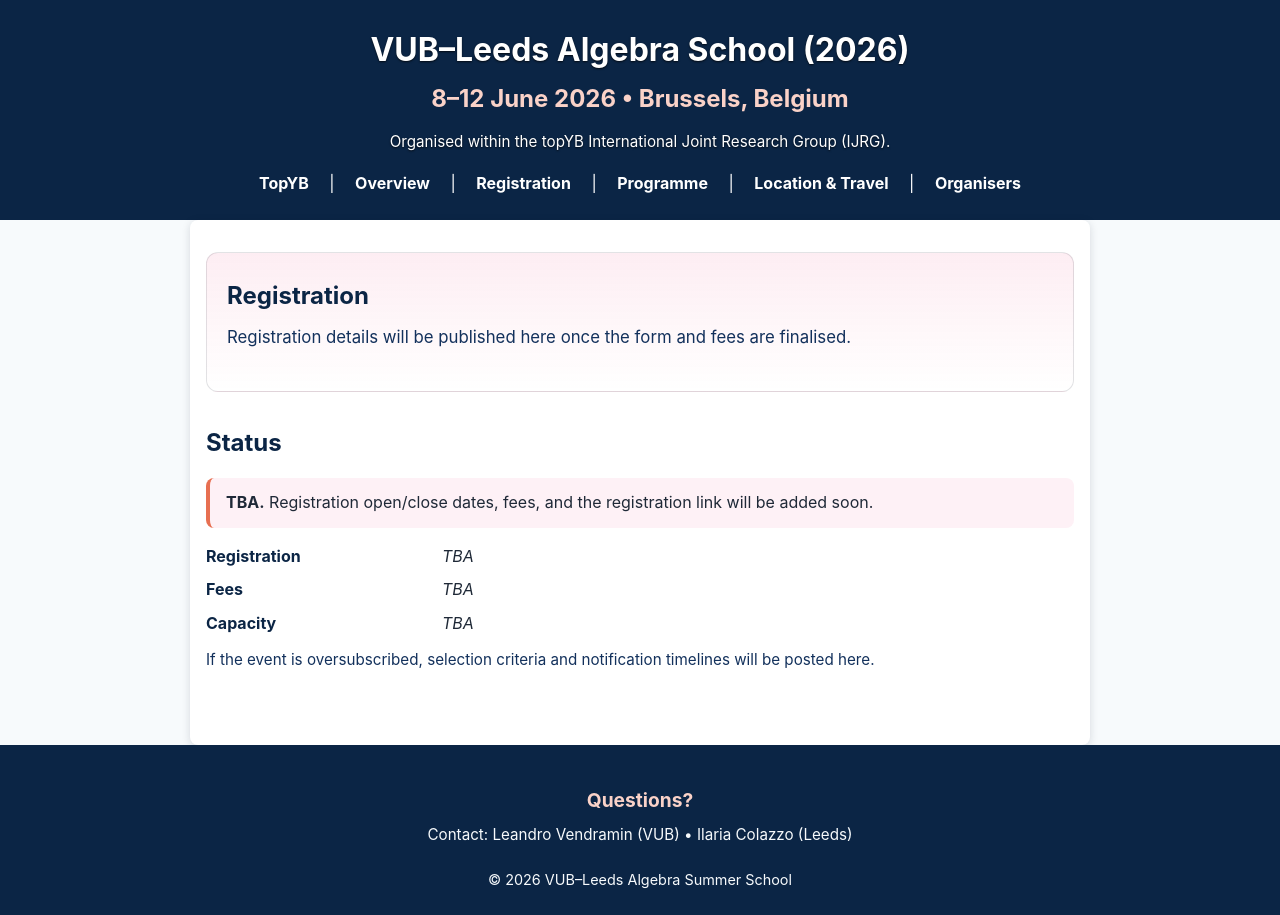
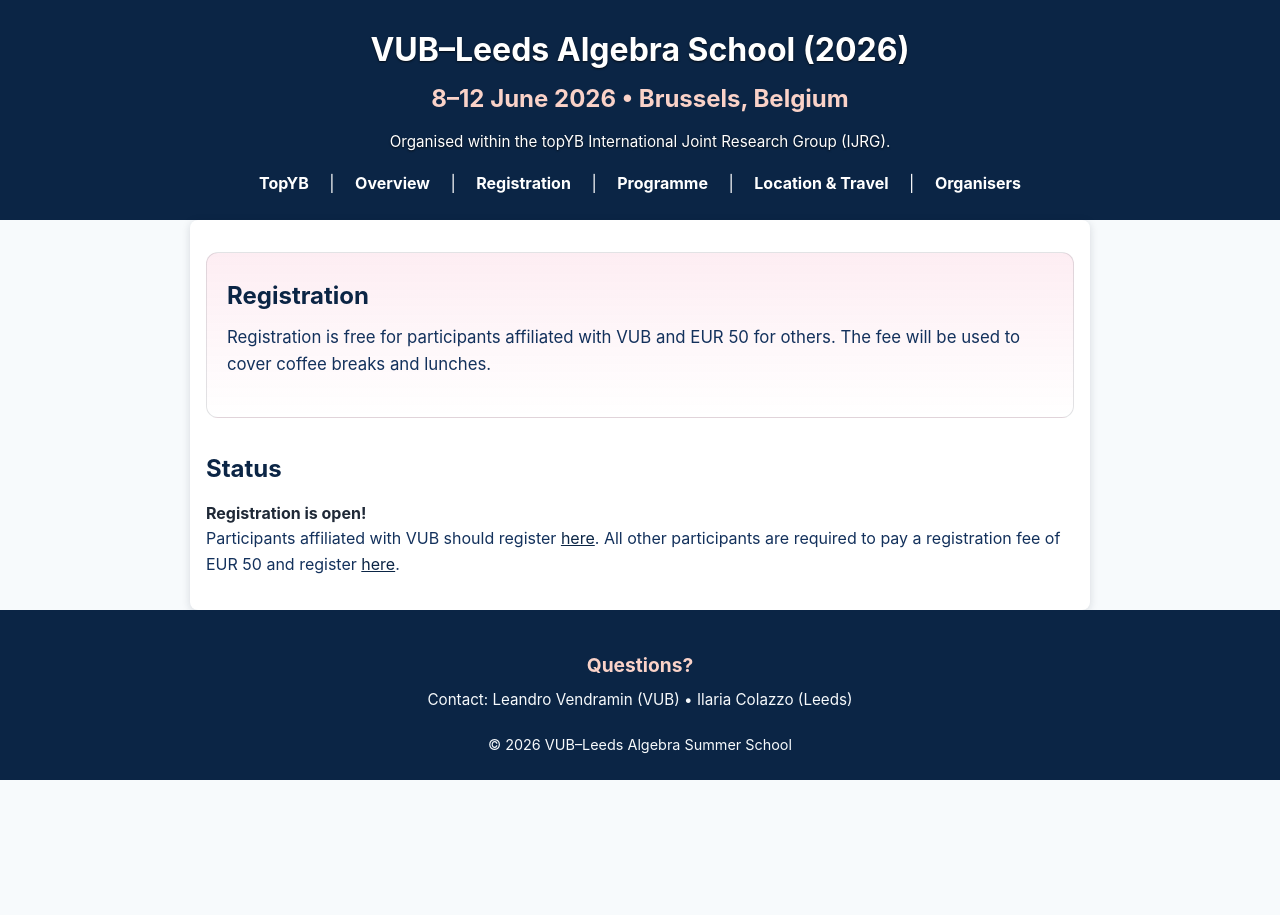
Before and after one commit to VubLeedsTopYB/VubLeedsTopYB.github.io, a Jekyll site: the page built from summer-school/registration.md, in a window 1280 px wide. Built offline with Jekyll 4.4.1, drawn with Linux system fonts in a browser that asks for light colours.

Commit message:
Registration links

```diff
--- a/summer-school/registration.md
+++ b/summer-school/registration.md
@@ -6,25 +6,16 @@
 <section class="hero">
   <h2>Registration</h2>
   <p class="subtitle">
-    Registration details will be published here once the form and fees are finalised.
+  Registration is free for participants affiliated with VUB and EUR 50 for others. The fee will be used to cover coffee breaks and lunches.
   </p>
 </section>
 
 <!-- registration: https://forms.office.com/e/8y5uqrb7dj -->
 
-<section>
-  <h2>Status</h2>
-  <div class="notice">
-    <strong>TBA.</strong> Registration open/close dates, fees, and the registration link will be added soon.
-  </div>
+## Status
 
-  <div class="kv" style="margin-top: 1rem;">
-    <div class="k">Registration</div><div><em>TBA</em></div>
-    <div class="k">Fees</div><div><em>TBA</em></div>
-    <div class="k">Capacity</div><div><em>TBA</em></div>
-  </div>
+#### Registration is open!
 
-  <p class="small" style="margin-top: 0.75rem;">
-    If the event is oversubscribed, selection criteria and notification timelines will be posted here.
-  </p>
-</section>
+Participants affiliated with VUB should register [here](https://www.vub.be/en/form/algebra-school-free).  All other
+participants are required to pay a registration fee of EUR 50 and register
+[here](https://www.vub.be/en/form/algebra-school).
```
Also changed, not shown: summer-school/index.md (+7 -7 lines).
